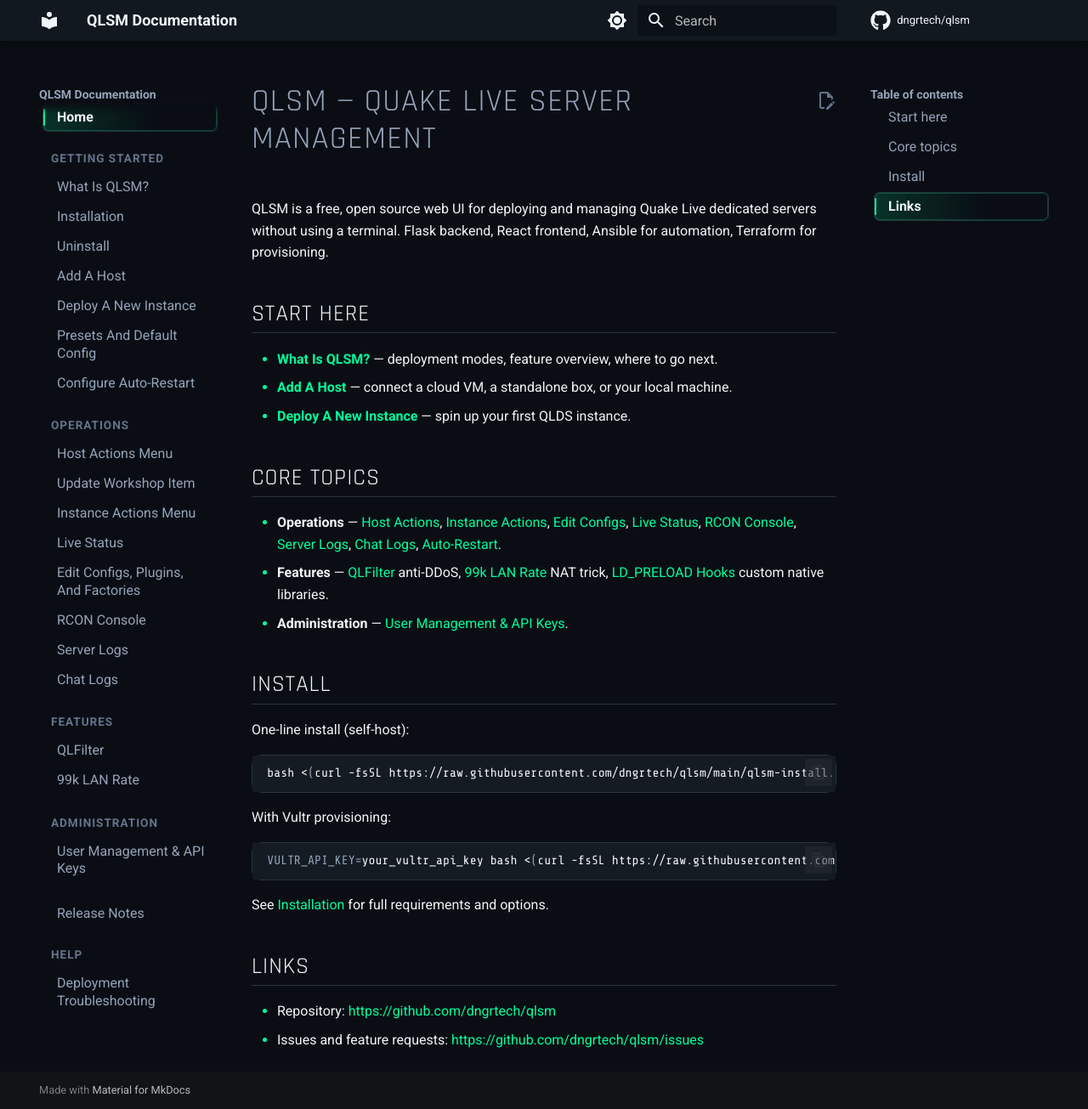
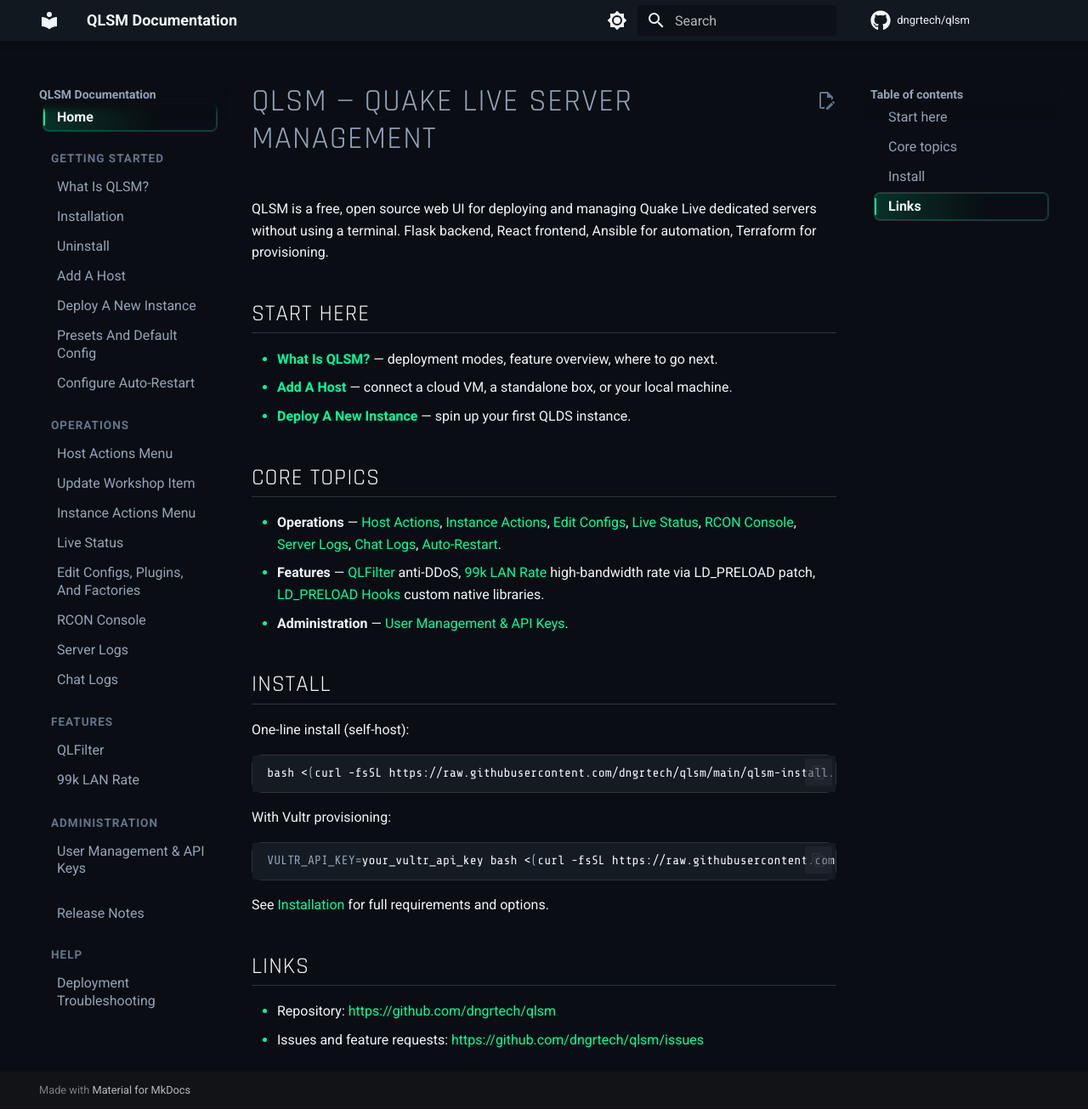
Before and after one commit to dngrtech/qlsm, an MkDocs documentation site: the page built from docs/user/index.md, in a window 1280 px wide and 1305 px high. Shown: the whole window at 85% size. Built offline with MkDocs 1.6.1 and Material for MkDocs 9.7.7, drawn with Linux system fonts in a browser that asks for light colours; comment, search, counter and statistics services are not loaded.

Commit message:
docs: fix 99k LAN rate description — LD_PRELOAD patch, not NAT

```diff
--- a/docs/user/index.md
+++ b/docs/user/index.md
@@ -11,7 +11,7 @@
 ## Core topics
 
 - **Operations** — [Host Actions](operations/host-actions-menu.md), [Instance Actions](operations/instance-actions-menu.md), [Edit Configs](operations/edit-configs.md), [Live Status](operations/live-status.md), [RCON Console](operations/rcon-console.md), [Server Logs](operations/server-logs.md), [Chat Logs](operations/chat-logs.md), [Auto-Restart](operations/auto-restart.md).
-- **Features** — [QLFilter](features/qlfilter.md) anti-DDoS, [99k LAN Rate](features/99k-lan-rate.md) NAT trick, [LD_PRELOAD Hooks](features/hooks.md) custom native libraries.
+- **Features** — [QLFilter](features/qlfilter.md) anti-DDoS, [99k LAN Rate](features/99k-lan-rate.md) high-bandwidth rate via LD_PRELOAD patch, [LD_PRELOAD Hooks](features/hooks.md) custom native libraries.
 - **Administration** — [User Management & API Keys](administration/user-management.md).
 
 ## Install
```
Also changed, not shown: docs/user/getting-started/introduction.md (+1 -1 lines).
